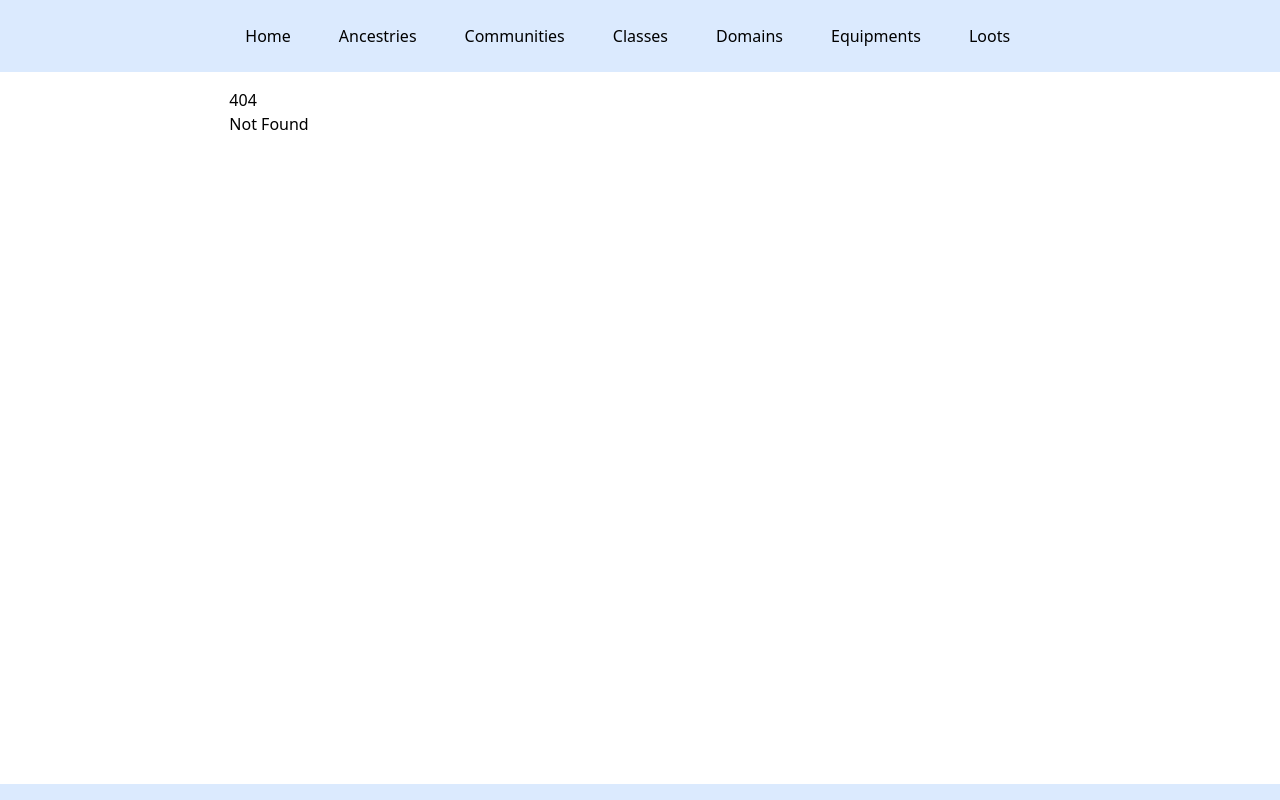
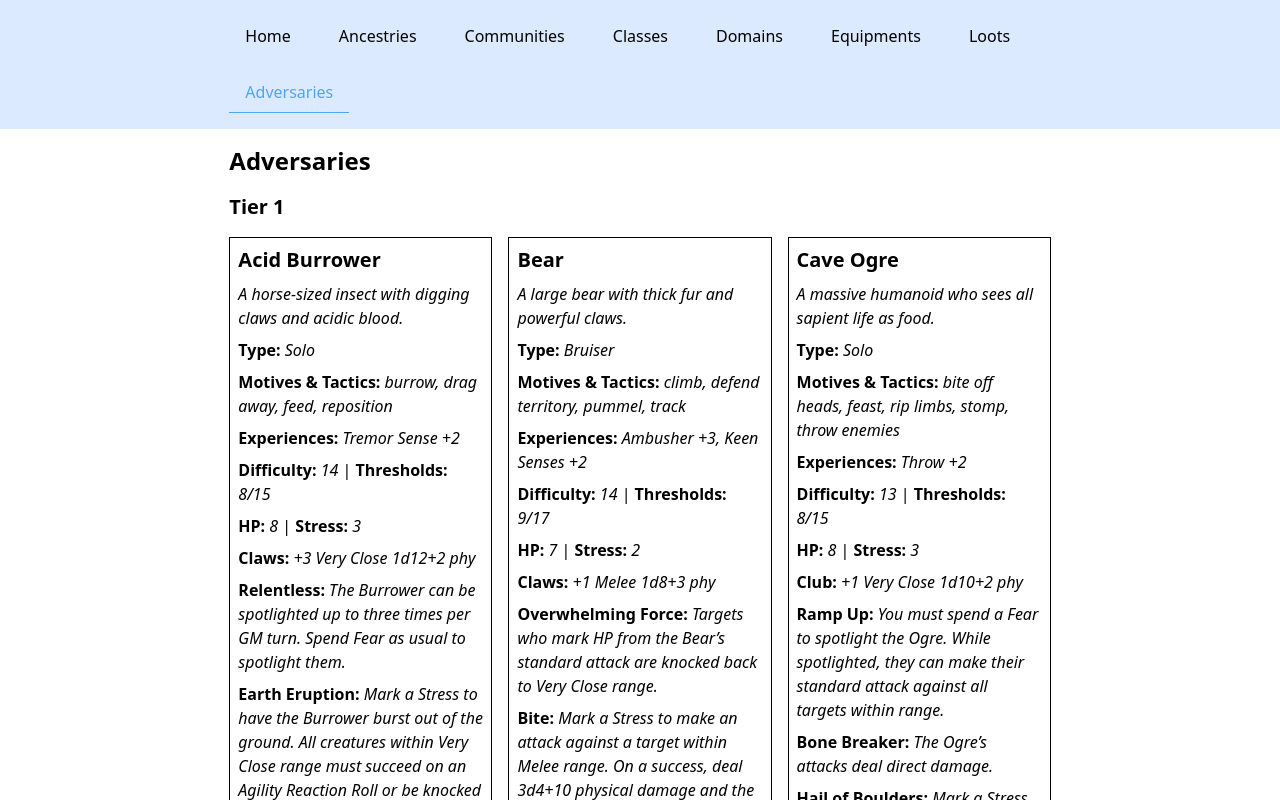
Before and after one commit to nohan-budry/daggerheartcompanion, a SvelteKit app: page /adversaries in a window 1280 px wide. Before the commit this address had no page. Shown: the top 800 px of the page. Built offline with nearby package versions, Linux system fonts and the light colour scheme.

Commit message:
add adversaries page

```diff
--- /dev/null
+++ b/src/lib/models/Adversary.ts
@@ -0,0 +1,26 @@
+import type Feature from "$lib/models/Feature";
+
+export interface AdversaryFeature extends Feature {
+    type?: string
+    value?: string
+}
+
+export interface Adversary {
+    name: string,
+    tier: number,
+    type: string,
+    description: string,
+    motivesAndTactics: string[],
+    difficulty: number,
+    thresholds: string,
+    hitPoints: number,
+    stress: number,
+    attack: {
+    bonus: number,
+        name: string,
+        range: string,
+        damage: string
+}
+    experiences: string[],
+    features: AdversaryFeature[],
+}
--- a/src/routes/+layout.svelte
+++ b/src/routes/+layout.svelte
@@ -14,6 +14,7 @@
         {path: `${base}/domains`, name: 'Domains'},
         {path: `${base}/equipments`, name: 'Equipments'},
         {path: `${base}/loots`, name: 'Loots'},
+        {path: `${base}/adversaries`, name: 'Adversaries'},
     ];
 
     function isCurrentPage(path: string): boolean {
--- /dev/null
+++ b/src/routes/adversaries/+page.svelte
@@ -0,0 +1,92 @@
+<script lang="ts">
+    let {data} = $props();
+    let {adversaries} = data;
+
+    let tiers = [
+        adversaries.filter(({tier}) => tier === 1),
+        adversaries.filter(({tier}) => tier === 2),
+        adversaries.filter(({tier}) => tier === 3),
+        adversaries.filter(({tier}) => tier === 4),
+    ];
+
+    function bonus(value: number): string {
+        return (value >= 0 ? '+' : '') + value;
+    }
+</script>
+
+<div class="flex flex-col gap-4">
+    <h1>Adversaries</h1>
+
+    {#each tiers as tier, index}
+        <h2>Tier {index + 1}</h2>
+
+        <div class="grid grid-cols-1 gap-4 sm:grid-cols-2 xl:grid-cols-3 2xl:grid-cols-4">
+            {#each tier as adversary}
+                <div class="flex flex-col gap-2 border p-2 w-full">
+                    <h3>
+                        <span>{adversary.name}</span>
+                    </h3>
+
+                    <div>
+                        <span class="italic">{adversary.description}</span>
+                    </div>
+
+                    <div>
+                        <span class="font-semibold">Type:</span>
+                        <span class="italic">{adversary.type}</span>
+                    </div>
+
+                    <div>
+                        <span class="font-semibold">Motives & Tactics:</span>
+                        <span class="italic">{adversary.motivesAndTactics.join(', ')}</span>
+                    </div>
+
+                    <div>
+                        <span class="font-semibold">Experiences:</span>
+                        <span class="italic">{adversary.experiences.join(', ')}</span>
+                    </div>
+
+                    <div>
+                        <span class="font-semibold">Difficulty:</span>
+                        <span class="italic">{adversary.difficulty}</span>
+                        |
+                        <span class="font-semibold">Thresholds:</span>
+                        <span class="italic">{adversary.thresholds}</span>
+                    </div>
+
+                    <div>
+                        <span class="font-semibold">HP:</span>
+                        <span class="italic">{adversary.hitPoints}</span>
+                        |
+                        <span class="font-semibold">Stress:</span>
+                        <span class="italic">{adversary.stress}</span>
+                    </div>
+
+                    <div>
+                        <span class="font-semibold">{adversary.attack.name}:</span>
+                        <span class="italic">{bonus(adversary.attack.bonus)} {adversary.attack.range} {adversary.attack.damage}</span>
+                    </div>
+
+                    {#each adversary.features as feature}
+                        <div>
+                            <span class="font-semibold">{feature.name}:</span>
+                            <span class="italic">{feature.description}</span>
+                        </div>
+                    {/each}
+                </div>
+            {/each}
+        </div>
+    {/each}
+</div>
+
+<style lang="postcss">
+    @reference "tailwindcss";
+
+    h1 {
+        @apply text-2xl font-semibold;
+    }
+
+    h2, h3 {
+        @apply text-xl font-semibold;
+    }
+</style>
--- /dev/null
+++ b/src/routes/adversaries/+page.ts
@@ -0,0 +1,9 @@
+import type {LayoutLoad} from "../../../.svelte-kit/types/src/routes/classes/$types";
+import type {Adversary} from "$lib/models/Adversary";
+import rawAdversaries from '$lib/data/adversaries.json';
+
+export const load: LayoutLoad = () => {
+    let adversaries: Adversary[] = rawAdversaries;
+
+    return {adversaries};
+}
--- a/src/routes/loots/+page.svelte
+++ b/src/routes/loots/+page.svelte
@@ -23,10 +23,10 @@
     <div class="grid grid-cols-1 gap-4 sm:grid-cols-2 xl:grid-cols-3 2xl:grid-cols-4">
         {#each selectedCategory as loot}
             <div class="flex flex-col gap-2 border p-2 w-full">
-                <h3>
+                <h2>
                     <span>{loot.name}</span>
                     <span class="italic font-normal">- {loot.roll}</span>
-                </h3>
+                </h2>
                 <div>
                     <span class="italic">{loot.description}</span>
                 </div>
@@ -42,7 +42,7 @@
         @apply text-2xl font-semibold;
     }
 
-    h2, h3 {
+    h2 {
         @apply text-xl font-semibold;
     }
 
--- a/svelte.config.js
+++ b/svelte.config.js
@@ -5,9 +5,6 @@ const dev = process.env.NODE_ENV === 'development';
 
 /** @type {import('@sveltejs/kit').Config} */
 const config = {
-  compilerOptions: {
-    hmr: true,
-  },
   // Consult https://svelte.dev/docs/kit/integrations
   // for more information about preprocessors
   preprocess: vitePreprocess(),
```
Also changed, not shown: src/lib/data/adversaries.json.
